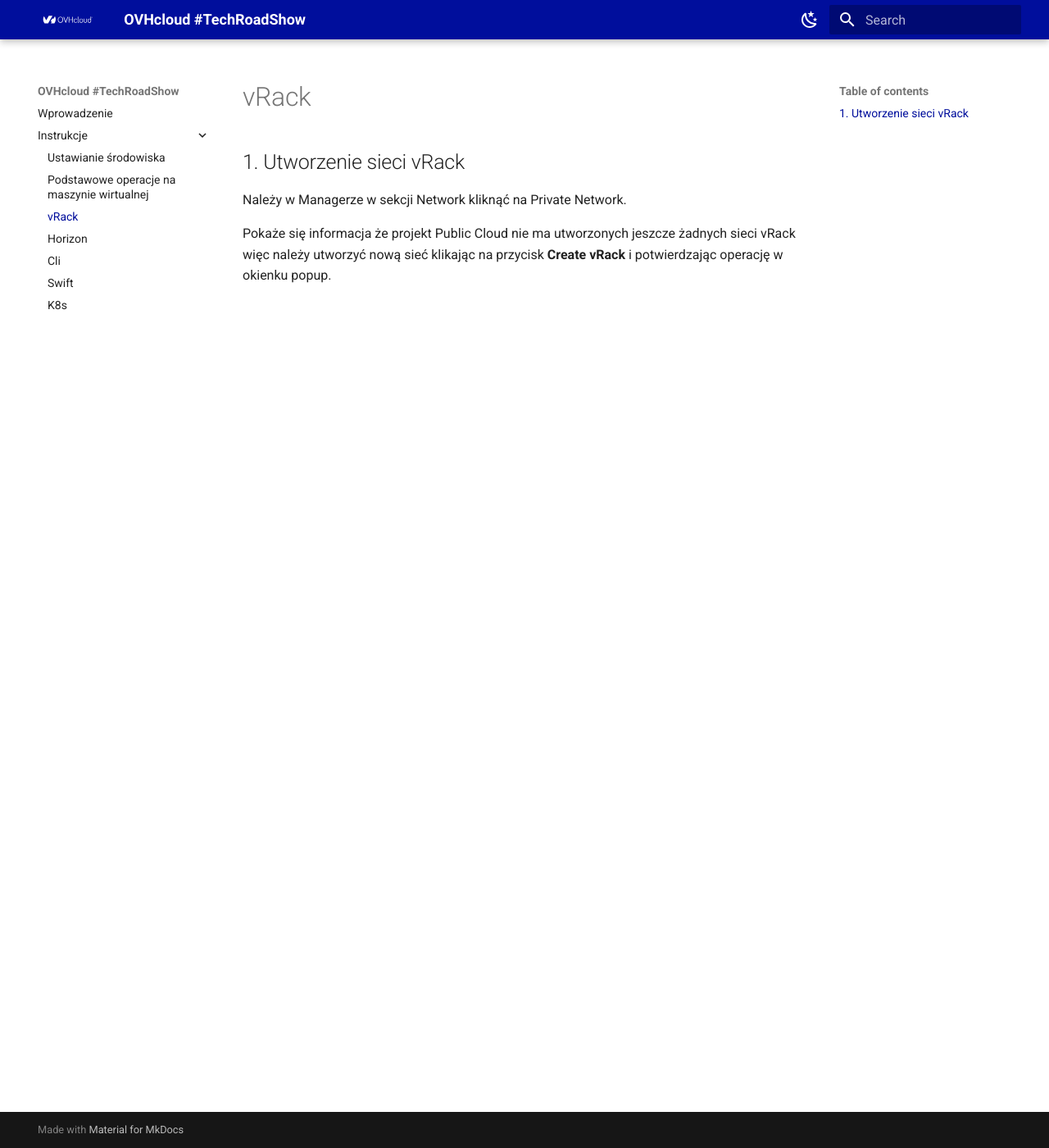
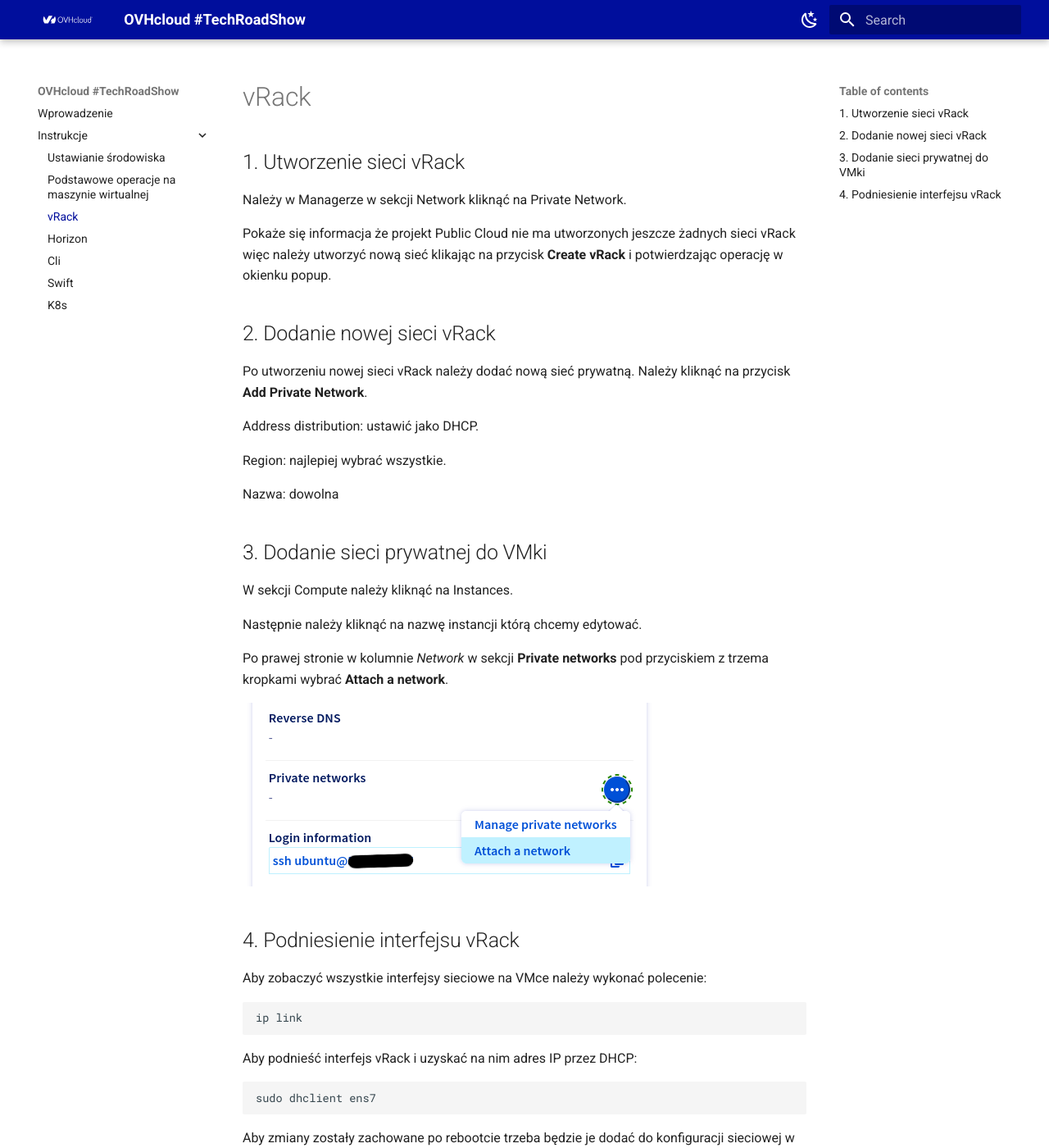
Before and after one commit to ovhtechroadshow/ovhtechroadshow.github.io, an MkDocs documentation site: the page built from docs/vrack.md, in a window 1280 px wide and 1400 px high. Shown: the whole window at 82% size. Built offline with MkDocs 1.6.1 and Material for MkDocs 9.7.7, drawn with Linux system fonts in a browser that asks for light colours.

Commit message:
Added instructions for vRack

````diff
--- a/docs/vrack.md
+++ b/docs/vrack.md
@@ -5,3 +5,39 @@
 Należy w Managerze w sekcji Network kliknąć na Private Network.
 
 Pokaże się informacja że projekt Public Cloud nie ma utworzonych jeszcze żadnych sieci vRack więc należy utworzyć nową sieć klikając na przycisk **Create vRack** i potwierdzając operację w okienku popup.
+
+## 2. Dodanie nowej sieci vRack
+
+Po utworzeniu nowej sieci vRack należy dodać nową sieć prywatną. Należy kliknąć na przycisk **Add Private Network**.
+
+Address distribution: ustawić jako DHCP.
+
+Region: najlepiej wybrać wszystkie.
+
+Nazwa: dowolna
+
+## 3. Dodanie sieci prywatnej do VMki
+
+W sekcji Compute należy kliknąć na Instances.
+
+Następnie należy kliknąć na nazwę instancji którą chcemy edytować.
+
+Po prawej stronie w kolumnie *Network* w sekcji **Private networks** pod przyciskiem z trzema kropkami wybrać **Attach a network**.
+
+![add private network](img/add_private_network.png)
+
+## 4. Podniesienie interfejsu vRack
+
+Aby zobaczyć wszystkie interfejsy sieciowe na VMce należy wykonać polecenie:
+
+```
+ip link
+```
+
+Aby podnieść interfejs vRack i uzyskać na nim adres IP przez DHCP:
+
+```
+sudo dhclient ens7
+```
+
+Aby zmiany zostały zachowane po rebootcie trzeba będzie je dodać do konfiguracji sieciowej w `/etc/netplan/`.
````
Also changed, not shown: docs/img/add_private_network.png (added).
